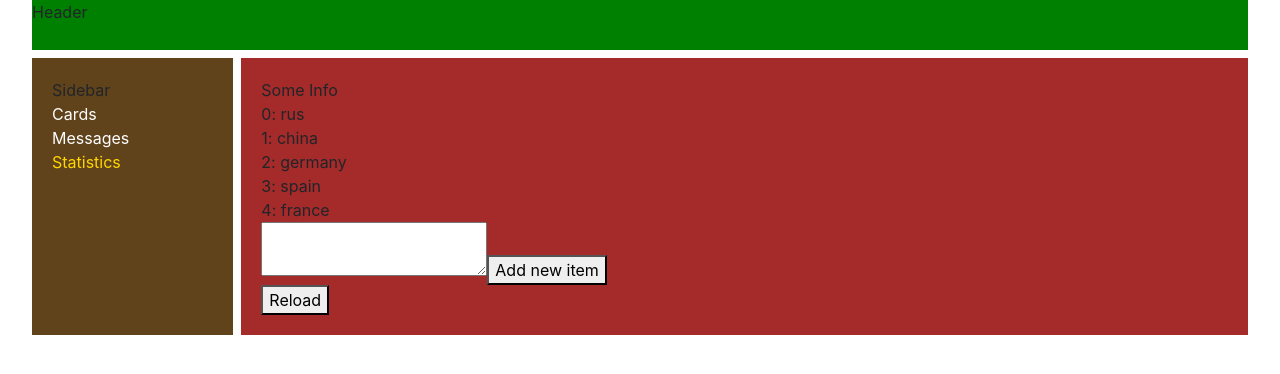
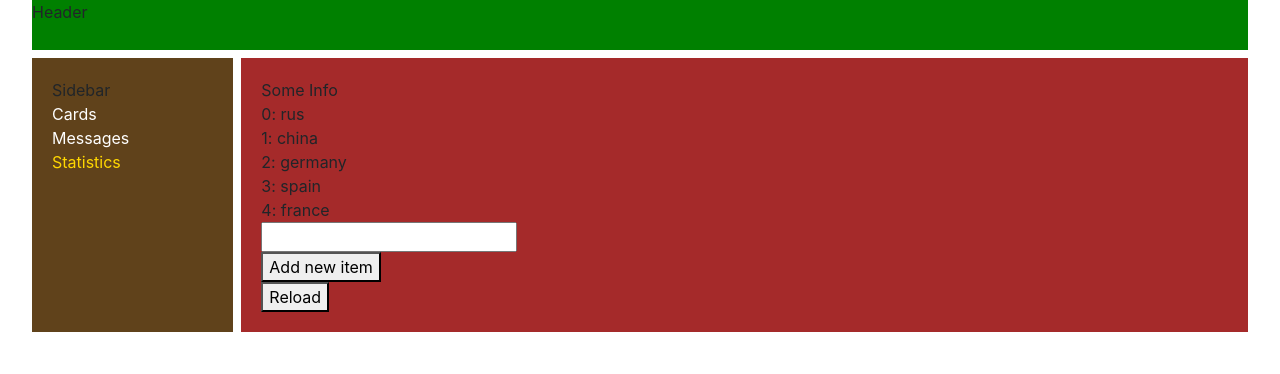
Before and after one commit to tsepanx/social-network.frontend-react, a React (Create React App) app: page /info in a window 1280 px wide. Shown: the top 374 px of the page. Built offline with nearby package versions, Linux system fonts and the light colour scheme.

Commit message:
Fields validators

```diff
--- a/src/components/Info/InfoContainer.js
+++ b/src/components/Info/InfoContainer.js
@@ -1,24 +1,35 @@
 import React, {useState} from "react";
+
+import {Field, reduxForm} from "redux-form";
 import {connect} from "react-redux";
 
-import {
-    reload,
-} from "../../redux/info-reducer";
+import {reload} from "../../redux/info-reducer";
 import InfoItems from "./InfoItems";
-import {Field, reduxForm} from "redux-form";
+import {fieldLengthLessThan, fieldNotNull} from "../../utils/validators";
+import {Input} from "../common/FormsControls/FormsControls";
 
-const AddNewItemForm = (props) => {
+const fieldLengthLessThan15 = fieldLengthLessThan(15)
+
+let AddNewItemForm = (props) => {
     return (
         <form onSubmit={props.handleSubmit}>
             <div>
-                <Field component='textarea' name='input'/>
+                <Field
+                    component={Input}
+                    name='input'
+                    validate={[
+                        fieldNotNull,
+                        fieldLengthLessThan15
+                    ]}
+                />
+
                 <button>Add new item</button>
             </div>
         </form>
     )
 }
 
-const NewItemReduxForm = reduxForm({form: 'new-item'})(AddNewItemForm)
+AddNewItemForm = reduxForm({form: 'new-item'})(AddNewItemForm)
 
 const InfoContainer = (props) => {
 
@@ -46,7 +57,7 @@ const InfoContainer = (props) => {
         <div>
             Some Info
             <div>{ countriesList() }</div>
-            <NewItemReduxForm onSubmit={onSubmitNewItem}/>
+            <AddNewItemForm onSubmit={onSubmitNewItem}/>
             <button onClick={onReload}>Reload </button>
             <div><InfoItems list={props.items} /></div>
         </div>
--- /dev/null
+++ b/src/components/common/FormsControls/FormsControls.js
@@ -0,0 +1,24 @@
+import React from "react";
+import styles from "./FormsControls.module.css";
+
+const FormControl = ({input, meta, child, ...props}) => {
+    const hasError = meta.touched && meta.error;
+    return (
+        <div className={styles.formControl + " " + (hasError ? styles.error : "")}>
+            <div>
+                {props.children}
+            </div>
+            { hasError && <span>{meta.error}</span> }
+        </div>
+    )
+}
+
+export const Textarea = (props) => {
+    const {input, meta, child, ...restProps} = props;
+    return <FormControl {...props}><textarea {...input} {...restProps} /></FormControl>
+}
+
+export const Input = (props) => {
+    const {input, meta, child, ...restProps} = props;
+    return <FormControl {...props}><input {...input} {...restProps} /></FormControl>
+}
--- /dev/null
+++ b/src/components/common/FormsControls/FormsControls.module.css
@@ -0,0 +1,8 @@
+.formControl.error input,
+.formControl.error textarea {
+    border: solid red 2px;
+}
+
+.formControl.error span {
+    color: red;
+}
--- /dev/null
+++ b/src/utils/validators.js
@@ -0,0 +1,8 @@
+export const fieldNotNull = (value) => value ? undefined : 'Field is required'
+
+// export const maxLengthValidatorCreator = (maxLength) => fieldLengthLessThan(maxLength)
+
+export const fieldLengthLessThan = (maxLength) => (value) => {
+    if (value.length < maxLength) { return undefined }
+    return `Field should be shorter than ${maxLength} symbols`
+}
```
